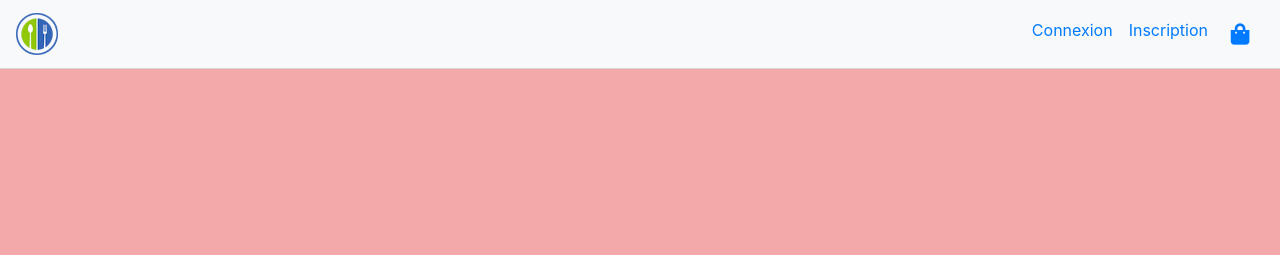
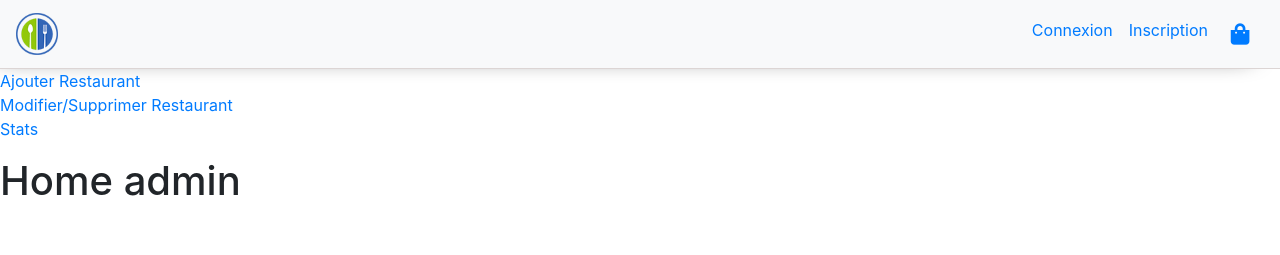
Before and after one commit to jeremd41/okmanger, a React (Create React App) app: page /Admin in a window 1280 px wide. Shown: the top 255 px of the page. Built offline with nearby package versions, Linux system fonts and the light colour scheme.

Commit message:
Panneaux Administrateur ok

```diff
--- a/public/index.html
+++ b/public/index.html
@@ -1,5 +1,5 @@
 <!DOCTYPE html>
-<html lang="en">
+<html lang="fr">
   <head>
     <meta charset="utf-8" />
     <link rel="icon" href="%PUBLIC_URL%/favicon.ico" />
--- a/src/App.js
+++ b/src/App.js
@@ -2,26 +2,35 @@ import React, { Component } from "react";
 
 import { BrowserRouter as Router, Switch, Route } from "react-router-dom";
 
-import MenuBar from "./components/MenuBar";
+import Layout from "./components/Layout";
 import Login from "./containers/Login";
 import Register from "./containers/Register";
 import Home from "./containers/Home";
 import NotFound from "./containers/NotFound";
-import CardResto from "./containers/CardResto"
+import CardResto from "./containers/CardResto";
+import HomeAdmin from "./containers/HomeAdmin";
+import AjouterRestau from "./containers/AjouterRestau";
+import ModifierRestau from "./containers/ModifierRestau";
+import Stats from "./containers/Stats"
 
 class App extends Component {
   render() {
     return (
       <div className="App">
         <Router forceRefresh={false}>
-          <MenuBar />
+        <Layout>
           <Switch>
             <Route exact path="/" component={Home} />
             <Route exact path="/cardrestau" component={CardResto} />
+            <Route exact path="/Admin" component={HomeAdmin} />
+            <Route exact path="/Admin/Ajouter" component={AjouterRestau} />
+            <Route exact path="/Admin/Modifier" component={ModifierRestau} />
+            <Route exact path="/Admin/Stats" component={Stats} />
             <Route path="/connexion" component={Login} />
             <Route path="/inscription" component={Register} />
             <Route path="*" component={NotFound} />
           </Switch>
+        </Layout>
         </Router>
       </div>
     );
--- /dev/null
+++ b/src/components/Layout.js
@@ -0,0 +1,16 @@
+import React, {Component} from "react"
+import MenuBar from "./MenuBar"
+
+class Layout extends Component{
+    render(){
+        const {children} = this.props
+        return(
+            <div>
+                <MenuBar />
+                <div>{children}</div>
+            </div>
+        )
+    }
+}
+
+export default Layout
--- /dev/null
+++ b/src/components/LayoutAdmin.js
@@ -0,0 +1,60 @@
+import React, {Component} from "react"
+import {Link} from "react-router-dom"
+import styled from "styled-components"
+
+const Child = styled.div`{
+    margin-left: 17%;
+    margin-top: 1%;
+    width: 80%;
+}`
+
+
+const Nav = styled.ul`
+   {
+    margin: 15px;
+    height: 80vh;
+    list-style-type: none;
+    padding: 0;
+    margin-left: 5px;
+    display: flex;
+    width: 180px;
+    flex-direction: column;
+    border: 1px solid rgba(0,0,0,.125);
+    position: absolute;
+    top: 10%;
+
+    li:hover {
+      background: #DCD5D4;
+    }
+
+    li a {
+      color: #111;
+      display: block;
+      padding: 10px;
+    }
+  }
+`;
+
+class LayoutAdmin extends Component{
+    render(){
+        const{children}= this.props
+        return(
+            <div>
+                <Nav>
+                    <li>
+                        <Link to="/Admin/Ajouter">Ajouter Restaurant</Link>
+                    </li>
+                    <li>
+                        <Link to="/Admin/Modifier">Modifier/Supprimer Restaurant</Link>
+                    </li>
+                    <li>
+                        <Link to="/Admin/Stats">Stats</Link>
+                    </li>
+                </Nav>
+                <Child>{children}</Child>
+            </div>
+        )
+    }
+}
+
+export default LayoutAdmin
--- /dev/null
+++ b/src/containers/AjouterRestau.js
@@ -0,0 +1,14 @@
+import React, {Component} from "react"
+import LayoutAdmin from "../components/LayoutAdmin"
+
+class AjouterRestau extends Component{
+    render(){
+        return(
+            <LayoutAdmin>
+                <h1>Ajouter restaurant </h1>
+            </LayoutAdmin>
+        )
+    }
+}
+
+export default AjouterRestau
--- a/src/containers/CardResto.js
+++ b/src/containers/CardResto.js
@@ -9,6 +9,8 @@ const Wrapper = styled.section`
   margin: 25px auto;
 
   i{margin: 5px;}
+
+  .pointer{cursor: pointer;}
 
   li{margin: 5px;}
 
@@ -51,13 +53,13 @@ class CardResto extends Component{
                     <div className="card column is-half">
                         <h4>Au menu:</h4>
                         <ul>
-                            <li className="card">Menu 1</li>
-                            <li className="card">Menu 2</li>
-                            <li className="card">Menu 3</li>
-                            <li className="card">Menu 4</li>
-                            <li className="card">Menu 5</li>
-                            <li className="card">Menu 6</li>
-                            <li className="card">Menu 7</li>
+                            <li className="pointer card">Menu 1</li>
+                            <li className="pointer card">Menu 2</li>
+                            <li className="pointer card">Menu 3</li>
+                            <li className="pointer card">Menu 4</li>
+                            <li className="pointer card">Menu 5</li>
+                            <li className="pointer card">Menu 6</li>
+                            <li className="pointer card">Menu 7</li>
                         </ul>
                     </div>
                 </div>
--- a/src/containers/Home.js
+++ b/src/containers/Home.js
@@ -7,6 +7,7 @@ class Home extends Component {
             <div>
                 <ul>
                     <li><Link to="/cardrestau">Preview fiche restaurant</Link></li>
+                    <li><Link to="/Admin">Preview panneaux administrateur </Link></li>
                 </ul>
                 <div className="Login">
                     <h1>Home Page</h1>
--- /dev/null
+++ b/src/containers/HomeAdmin.js
@@ -0,0 +1,14 @@
+import React, {Component} from "react"
+import LayoutAdmin from "../components/LayoutAdmin"
+
+class HomeAdmin extends Component{
+    render(){
+        return(
+            <LayoutAdmin>
+                <h1>Home admin </h1>
+            </LayoutAdmin>
+        )
+    }
+}
+
+export default HomeAdmin
--- /dev/null
+++ b/src/containers/ModifierRestau.js
@@ -0,0 +1,14 @@
+import React, {Component} from "react"
+import LayoutAdmin from "../components/LayoutAdmin"
+
+class ModifierRestau extends Component{
+    render(){
+        return(
+            <LayoutAdmin>
+                <h1>Modifier/Supprimer Restaurant </h1>
+            </LayoutAdmin>
+        )
+    }
+}
+
+export default ModifierRestau
--- /dev/null
+++ b/src/containers/Stats.js
@@ -0,0 +1,14 @@
+import React, {Component} from "react"
+import LayoutAdmin from "../components/LayoutAdmin"
+
+class Stats extends Component{
+    render(){
+        return(
+            <LayoutAdmin>
+                <h1>Stats </h1>
+            </LayoutAdmin>
+        )
+    }
+}
+
+export default Stats
--- a/src/myApp.scss
+++ b/src/myApp.scss
@@ -1,4 +1,8 @@
 @charset "utf-8";
+
+/*--------------------------------------------------------------*/
+/* ------                  CONFIG BULMA                   ------*/
+/*--------------------------------------------------------------*/
 
 // Import a Google Font
 @import url('https://fonts.googleapis.com/css?family=Nunito:400,700');
@@ -27,3 +31,11 @@ $input-shadow: none;
 
 // Import only what you need from Bulma
 @import '../node_modules/bulma/css/bulma.min.css';
+
+/*--------------------------------------------------------------*/
+/* ------             REGLES DEFAULT CSS                  ------*/
+/*--------------------------------------------------------------*/
+
+a{
+    text-decoration: none;
+}
```
Also changed, not shown: src/router/Router.js (deleted, +0 -27 lines).
